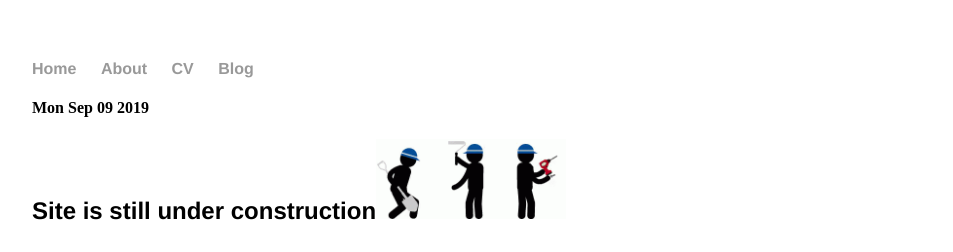
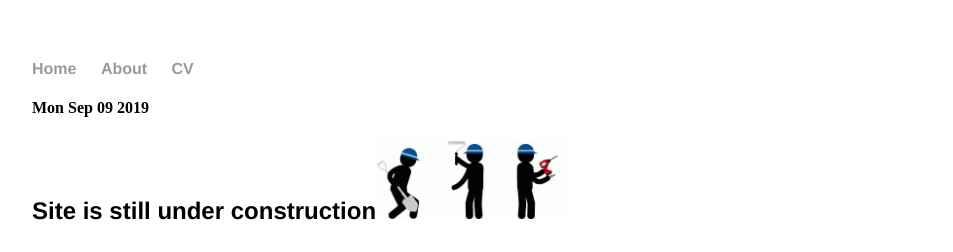
Before and after one commit to aravikir/aravikir.github.io, a Jekyll site: the page index.html, which Jekyll copies as it is, in a window 1280 px wide. Shown: the top 252 px of the page, without its empty margins (160-1113 px from the left). Built offline with Jekyll 4.4.1, drawn with Linux system fonts in a browser that asks for light colours.

Commit message:
removed blog

```diff
--- a/index.html
+++ b/index.html
@@ -20,14 +20,13 @@
         		<li><a href="#Intro">Home</a></li>
 	        	<li><a href="/about">About</a></li>
         		<li><a href="/cv">CV</a></li>
-        		<li><a href="/blog">Blog</a></li>
     		</ul>
 		</nav>
 		<section>
 			<h4 id='date'></h4>
 		</section>
 		<section id='Intro'>
-    		<div class="blurb">
+    		<div class="Intro">
 				<h2 class="construction_message">Site is still under construction<img src="./docs/construction_gif.gif" class='gif'></h2>
 				<h1>Hi there, I'm Abhishek Ravikiran!</h1>
 				<h2>Welcome to my site!</h2>
```
